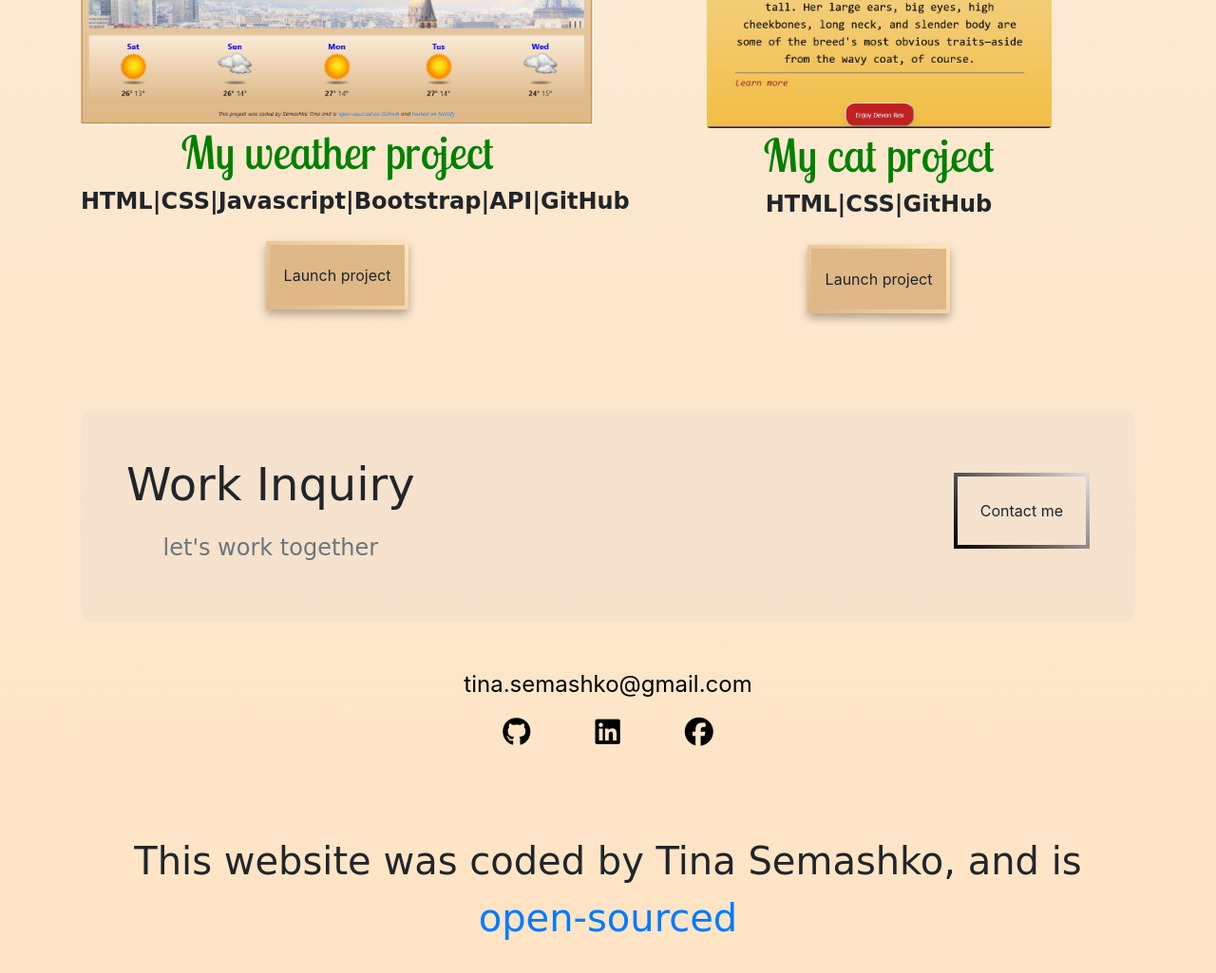
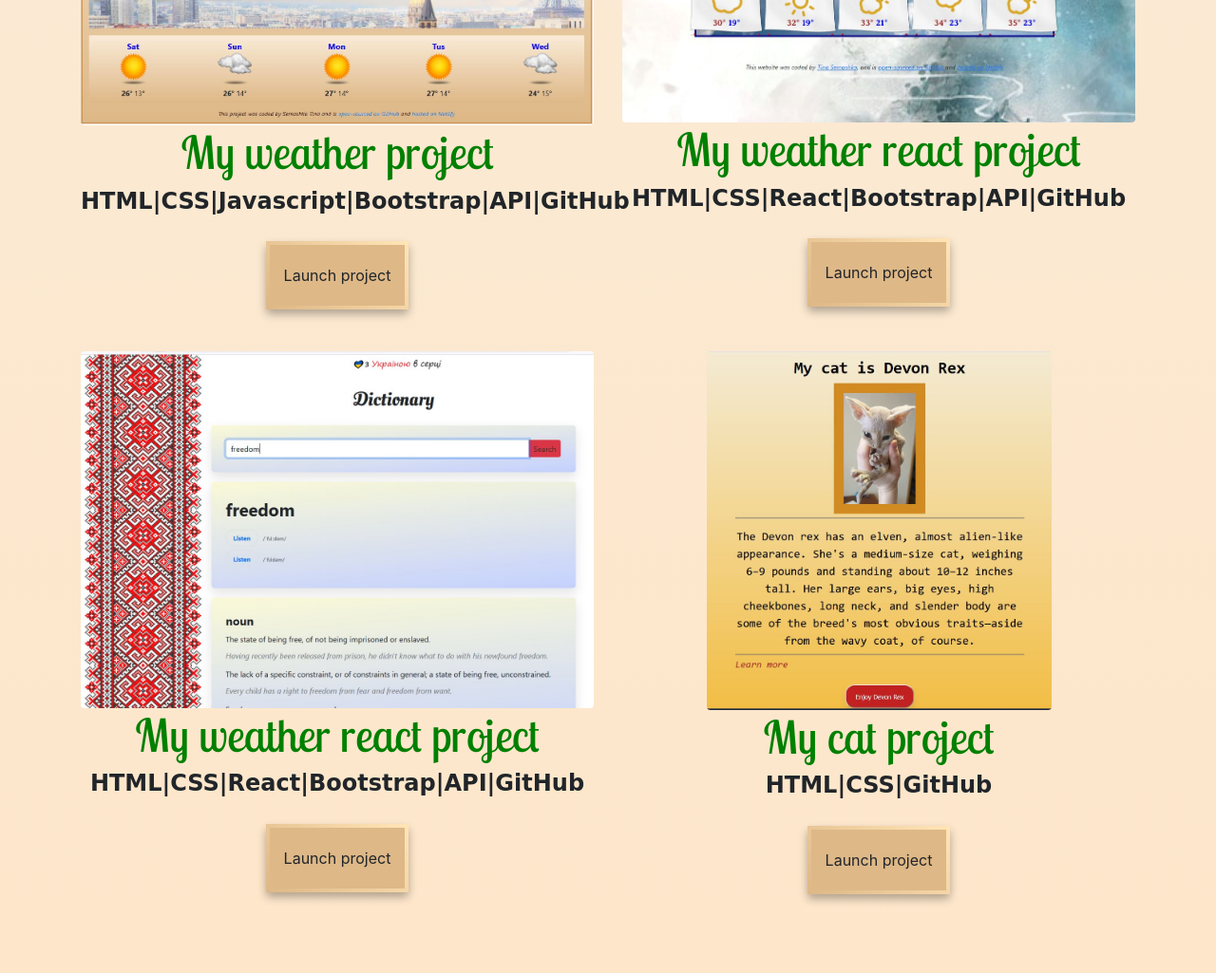
Before and after one commit to TinaSemashko/Portfolio, a plain HTML site: page work.html in a window 1280 px wide. Shown: the part 480-1505 px from the top of the page at 95% size. Drawn offline with nearby package versions, Linux system fonts and the light colour scheme; a web font is replaced by a local one.

Commit message:
add projects

```diff
--- a/work.html
+++ b/work.html
@@ -91,6 +91,26 @@
                 title="my weather page"
                 >Launch project</a>
           </div>
+          <div class="col-md-6 mb-4 ">
+              <img src="images/weather-react.JPG" alt="my weather react screenshot" class="img-fluid rounded img-class one" />
+              <h3 class="md-5 header3">My weather react project</h3>
+              <h4><strong>HTML|CSS|React|Bootstrap|API|GitHub</strong></h4>
+              <a href="https://stately-sopapillas-d6d214.netlify.app/"
+                class="btn work-btn"
+                target="_blank"
+                title="my weather react page"
+                >Launch project</a>
+          </div>
+          <div class="col-md-6 mb-4 ">
+              <img src="images/dictionary-react.JPG" alt="my dictionary react screenshot" class="img-fluid rounded img-class one" />
+              <h3 class="md-5 header3">My weather react project</h3>
+              <h4><strong>HTML|CSS|React|Bootstrap|API|GitHub</strong></h4>
+              <a href="https://effortless-sunburst-a3a68f.netlify.app/"
+                class="btn work-btn"
+                target="_blank"
+                title="my dictionary react page"
+                >Launch project</a>
+          </div>
           <div class="col-md-6 mb-4 " >
               <img src="/images/MyCat.JPG" alt="my cat screenshot" class="img-fluid rounded img-class" />
               <h3 class="md-5 header3">My cat project</h3>
```
Also changed, not shown: images/dictionary-react.JPG (added), images/weather-react.JPG (added).
